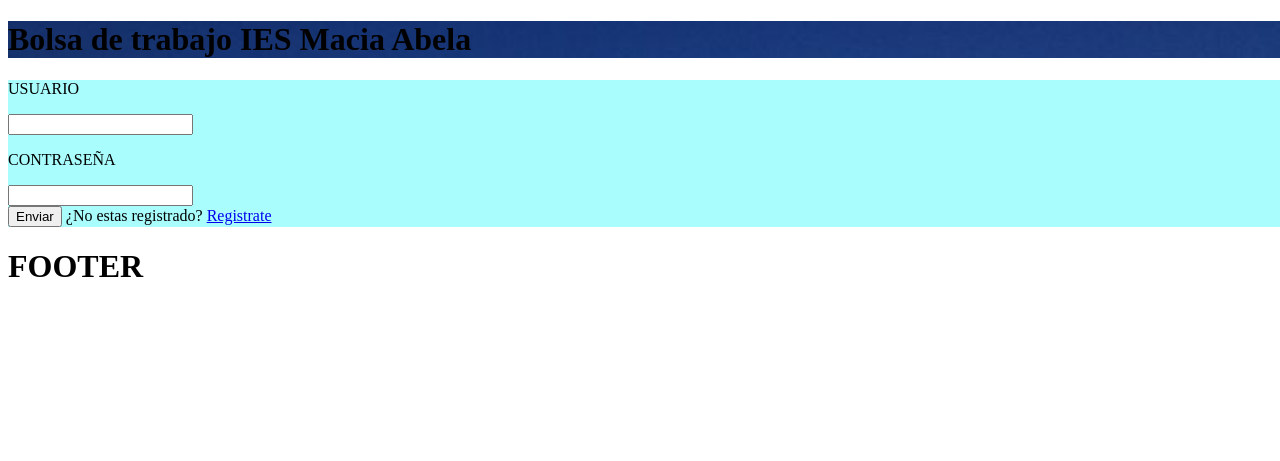
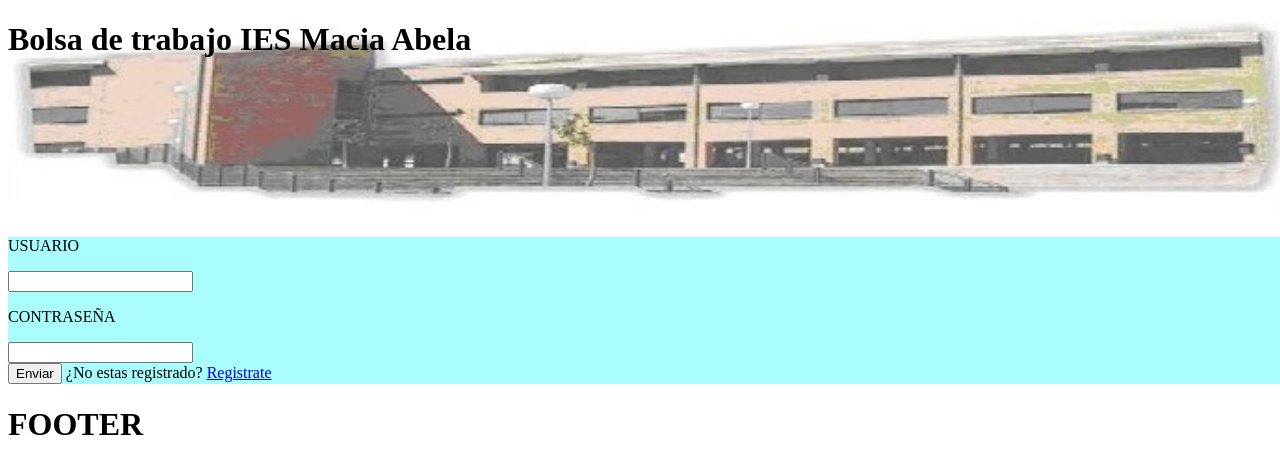
Before and after one commit to Alfredo1515/Proyecto-DAW, a PHP site: page / in a window 1280 px wide. Shown: the top 461 px of the page. Run offline with PHP 8.4, Linux system fonts and the light colour scheme.

Commit message:
estilo 1.1

```diff
--- a/css/style2.css
+++ b/css/style2.css
@@ -5,7 +5,6 @@ body{
 
 .contenido{
     background-color: rgb(169, 253, 253);
-
     height: 50%;
 }
 
@@ -42,8 +41,9 @@ body{
     border-radius: 10px;
 }
 
-.superior{
-    background-image: url("img/logoIES.jpg");
+#superior{
+    background-image: url("../img/banner2.jpg");
+    height: 200px;
     background-size: 100%;
     background-repeat: no-repeat;
 }
--- a/header.php
+++ b/header.php
@@ -14,7 +14,8 @@ session_start();
     <head>
         <title>Bolsa de trabajo IES Macia Abela</title>
         <meta charset="utf-8" />
-        <link rel="stylesheet" href="css/style2.css" />
+        <link rel="stylesheet" href="css/style2.css">
+        <meta name="viewport" content="width=device-width, initial-scale=1.0" />
         <script src="scripts/jquery-3.4.1.min.js" type="text/javascript"></script>
         <script src="scripts/proyecto2.js" type="text/javascript"></script>
         <script src="scripts/validacion2.js" type="text/javascript"></script>
@@ -24,7 +25,7 @@ session_start();
 
     <header>
 
-    <div class="superior"><h1>Bolsa de trabajo IES Macia Abela</h1></div>
+    <div id="superior"><h1>Bolsa de trabajo IES Macia Abela</h1></div>
 
     </header>
 
```
Also changed, not shown: img/banner.jpg (added), img/banner2.jpg (added), img/logoIES.jpg, img/logoIESMaciaAbela.jpg (deleted).
